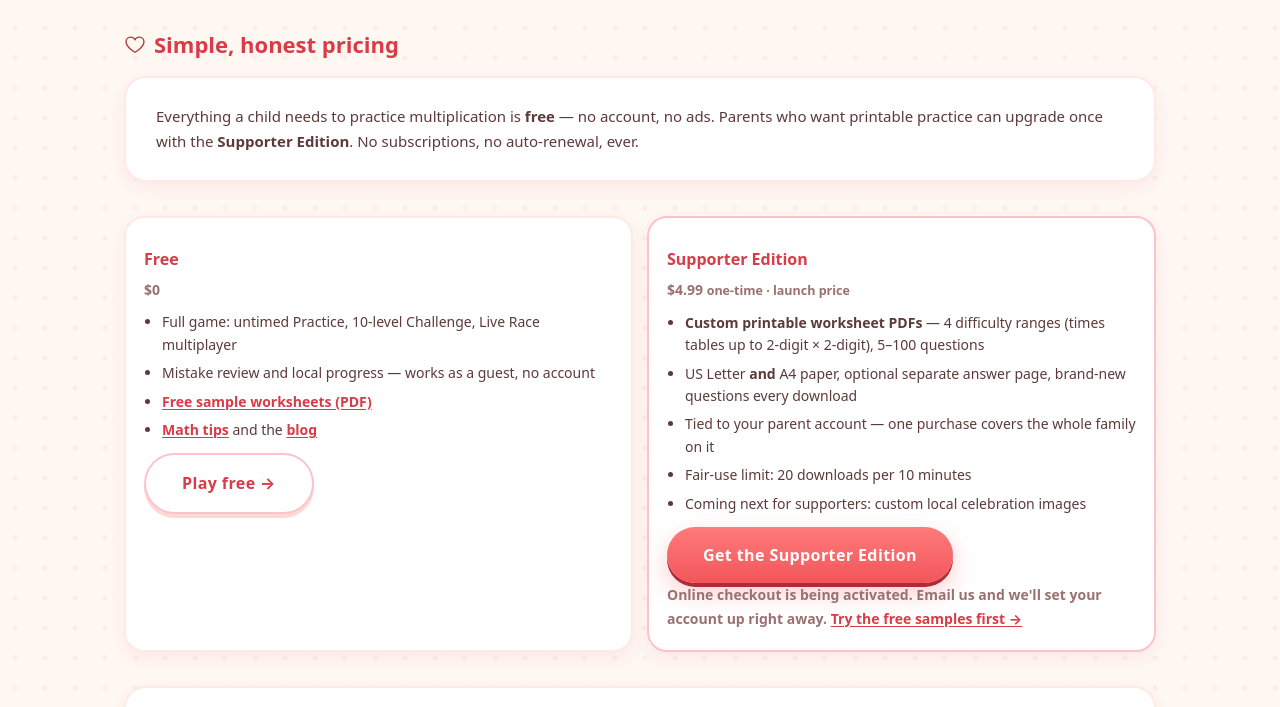
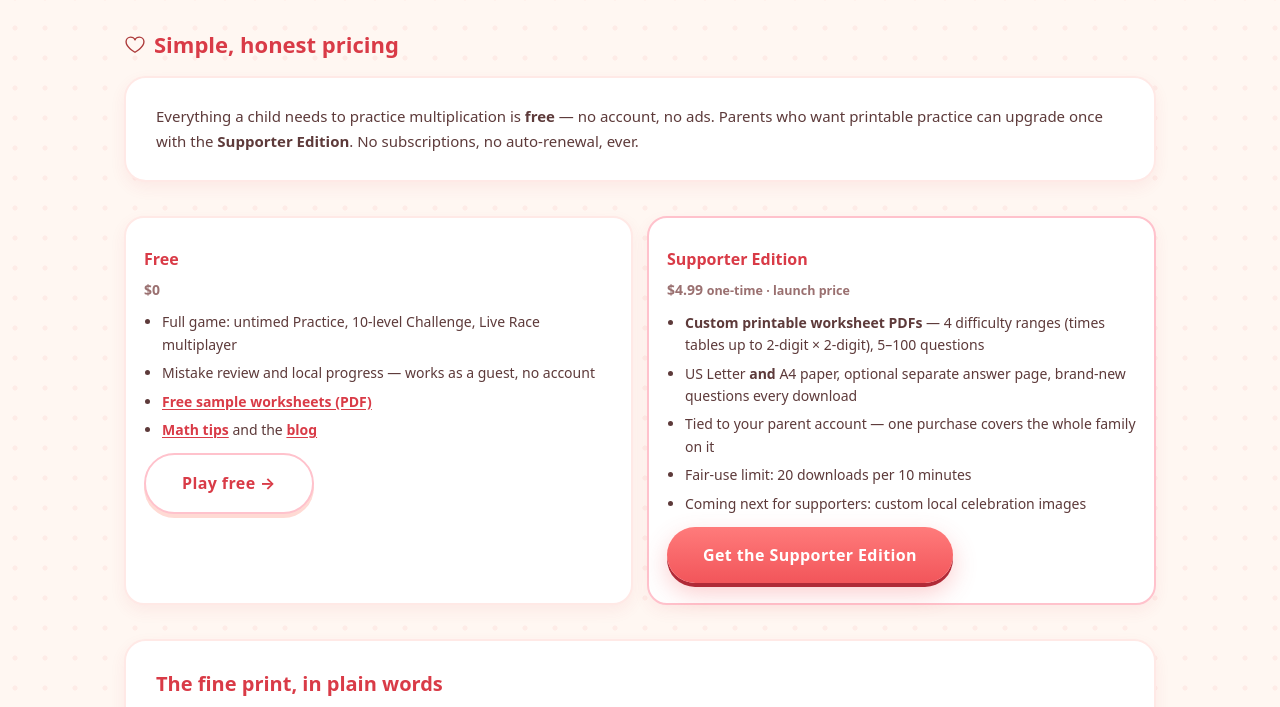
Before and after one commit to mercuryZ/tangyuanmath, a plain HTML site: page public/en/pricing/index.html in a window 1280 px wide. Shown: the part 77-784 px from the top of the page. Drawn offline with Linux system fonts and the light colour scheme.

Commit message:
style: drop the muted note under the pricing CTA button (both languages)

```diff
--- a/public/en/pricing/index.html
+++ b/public/en/pricing/index.html
@@ -61,7 +61,6 @@
           <li>Coming next for supporters: custom local celebration images</li>
         </ul>
         <a class="btn btn-primary" href="mailto:hi@tangyuanmath.com?subject=Supporter%20Edition">Get the Supporter Edition</a>
-        <p class="muted">Online checkout is being activated. Email us and we'll set your account up right away. <a href="/en/worksheets/#free-samples">Try the free samples first →</a></p>
       </div>
     </div>
   </section>
```
Also changed, not shown: public/zh/pricing/index.html (+0 -1 lines).
